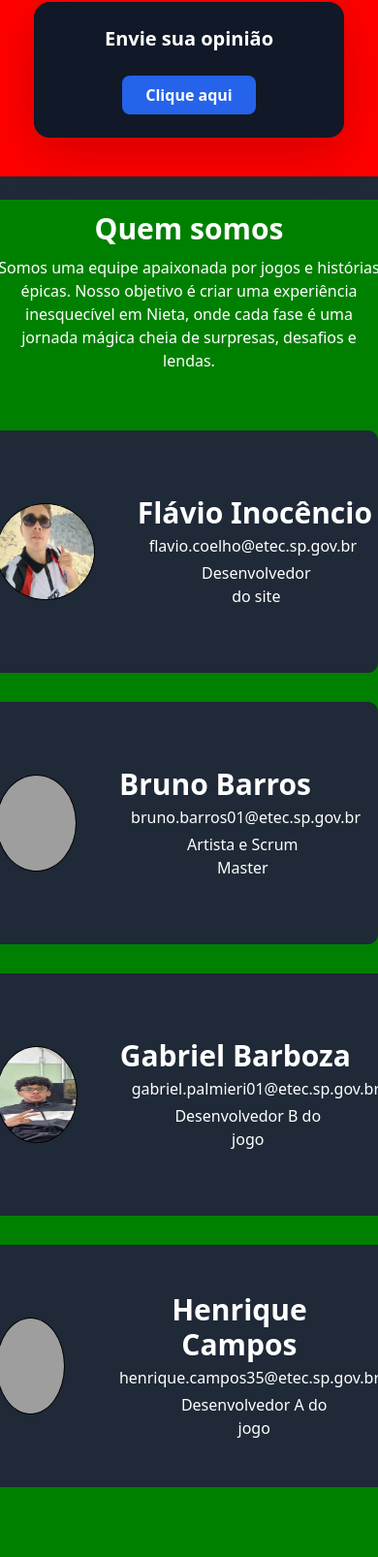
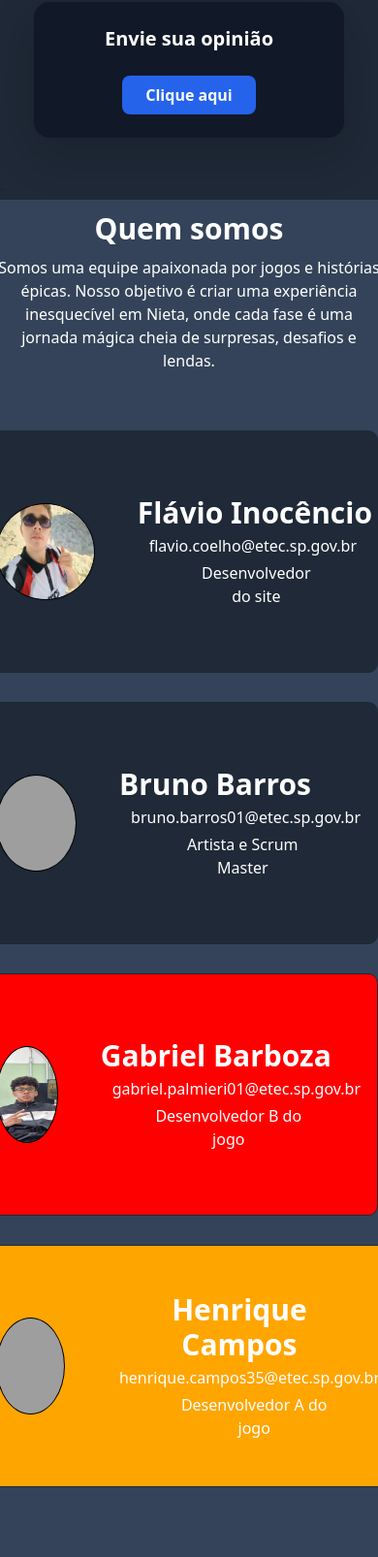
Before and after one commit to Flavio721/Nieta-Site, a PHP site: page / in a window 390 px wide; the page is wider, and only the part inside the window is pictured. Shown: the part 4280-5886 px from the top of that part at 97% size. Run offline with PHP 8.4, Linux system fonts and the light colour scheme; some libraries are stand-ins or nearby versions; grey boxes are pictures that could not be loaded.

Commit message:
Testes #2

```diff
--- a/style2.css
+++ b/style2.css
@@ -281,13 +281,11 @@ footer p {
   article {
     height: 1000px !important;
     width: 100vw;
-    background-color: orange;
   }
   .fases-game {
     height: 100px;
     width: 100vw;
     align-items: center;
-    background-color: blue;
   }
   .fases-game .carousel-fase {
     margin-right: 35px;
@@ -295,7 +293,7 @@ footer p {
     width: 90%;
   }
   aside {
-    background-color: red;
+    background-color: #1f2937;
     width: 100vw;
   }
   .cutscene-nieta {
@@ -305,7 +303,7 @@ footer p {
     height: 800px;
     padding-bottom: 1000px;
     width: 100vw;
-    background-color: green;
+    background-color: #344359;
   }
   footer .dev,
   .dev1,
@@ -325,13 +323,15 @@ footer p {
   }
   footer #dev4 {
     grid-row: 3;
-    width: 420px !important;
+    width: 400px !important;
     margin-left: 30px;
+    background-color: red;
   }
   footer .dev {
     grid-row: 4;
     width: 420px !important;
     margin-left: 30px;
+    background-color: orange;
   }
 
   footer .text-inicio {
```
